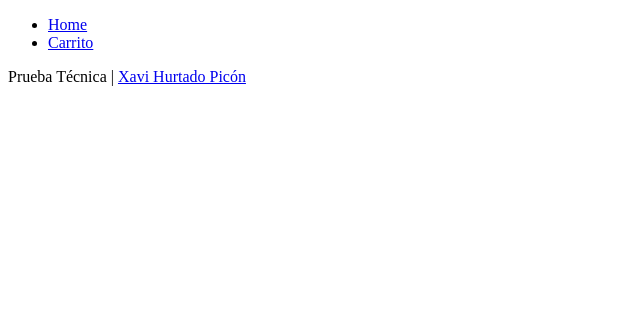
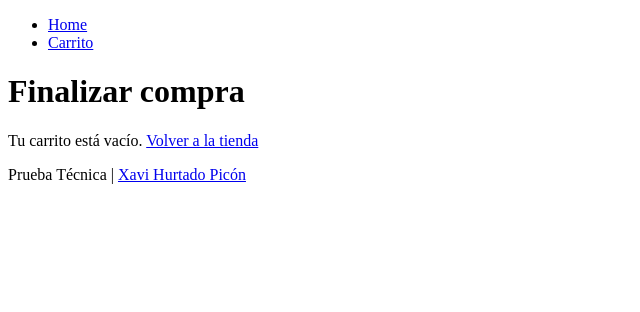
Before and after one commit to Xavi-H/Prueba-Tecnica-Mini-E-commerce-Admin-Dashboard, a PHP site: page /view/checkout.php in a window 1280 px wide. Shown: the top 312 px of the page, without its empty margins (0-640 px from the left). Run offline with PHP 8.4, Linux system fonts and the light colour scheme.

Commit message:
feat: add checkout (confirmació compra)

```diff
--- a/view/checkout.php
+++ b/view/checkout.php
@@ -1,5 +1,100 @@
 <?php include_once __DIR__ . '/../includes/head.html'; ?>
 <?php include_once __DIR__ . '/../includes/header.html'; ?>
 
+<body>
+    <h1>Finalizar compra</h1>
+
+    <div id="resumen-carrito"></div>
+
+    <!-- Formulario de email -->
+    <div id="formulario-finalizarCompra">
+        <h2>Introduce tu email para confirmar el pedido</h2>
+        <input type="email" id="input-email" placeholder="ejemplo@gmail.com" required>
+        <p id="error-email" style="color:red; display:none;">Introduce un email válido.</p>
+        <button id="btn-confirmar">Confirmar pedido</button>
+    </div>
+
+    <!-- Mensaje de éxito (oculto hasta que el pedido se procese) -->
+    <div id="confirmacion" style="display:none;">
+        <h2>¡Pedido realizado con éxito!</h2>
+        <a href="/index.php">Volver a la tienda</a>
+    </div>
+
+    <script>
+    function mostrarResumen() {
+        const carrito = getCarrito();
+        const contenedor = document.getElementById('resumen-carrito');
+
+        if (carrito.length === 0) {
+            contenedor.innerHTML = '<p>Tu carrito está vacío. <a href="/index.php">Volver a la tienda</a></p>';
+            document.getElementById('formulario-finalizarCompra').style.display = 'none';
+            return;
+        }
+
+        let total = 0;
+        let html = '<h2>Resumen</h2><ul>';
+
+        carrito.forEach(p => {
+            const subtotal = p.precio * p.cantidad;
+            total += subtotal;
+            html += `<li>${p.nombre} * ${p.cantidad} = $${subtotal.toFixed(2)}</li>`;
+        });
+
+        html += `</ul><p><strong>Total: $${total.toFixed(2)}</strong></p>`;
+        contenedor.innerHTML = html;
+    }
+
+    // Si confirma el pedido
+    document.getElementById('btn-confirmar').addEventListener('click', async () => {
+        const emailInput = document.getElementById('input-email');
+        const errorEmail = document.getElementById('error-email');
+        const email = emailInput.value.trim();
+
+        // Validación básica del correo en el cliente
+        if (!email || !emailInput.checkValidity()) {
+            errorEmail.style.display = 'block';
+            return;
+        }
+        errorEmail.style.display = 'none';
+
+        const carrito = getCarrito();
+        if (carrito.length === 0) return;
+
+        // Deshabilitar botón mientras procesa la compra
+        const btn = document.getElementById('btn-confirmar');
+        btn.disabled = true;
+        btn.textContent = 'Procesando...';
+
+        try {
+            const res = await fetch('/api/api.php', {
+                method: 'POST',
+                headers: { 'Content-Type': 'application/json' },
+                body: JSON.stringify({ email, carrito })
+            });
+
+            const data = await res.json();
+
+            if (data.ok) {
+                // Limpiar carrito y mostrar confirmación
+                guardarCarrito([]);
+                document.getElementById('formulario-finalizarCompra').style.display = 'none';
+                document.getElementById('resumen-carrito').style.display = 'none';
+                document.getElementById('email-confirmado').textContent = email;
+                document.getElementById('confirmacion').style.display = 'block';
+            } else {
+                alert('Error al procesar el pedido: ' + data.error);
+                btn.disabled = false;
+                btn.textContent = 'Confirmar pedido';
+            }
+        } catch (e) {
+            alert('Error de conexión. Inténtalo de nuevo.');
+            btn.disabled = false;
+            btn.textContent = 'Confirmar pedido';
+        }
+    });
+
+    document.addEventListener('DOMContentLoaded', () => { mostrarResumen(); });
+    </script>
+</body>
 
 <?php include_once __DIR__ . '/../includes/footer.html'; ?>
```
